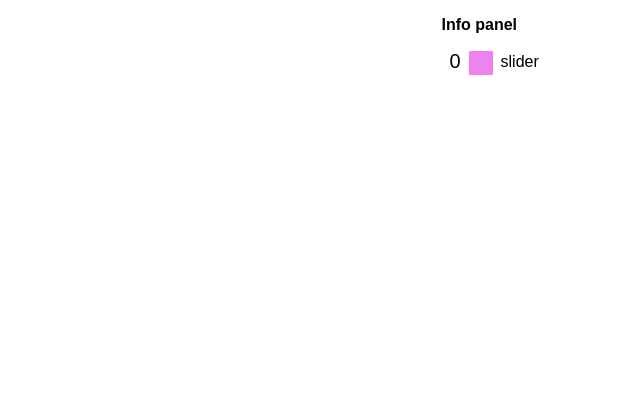
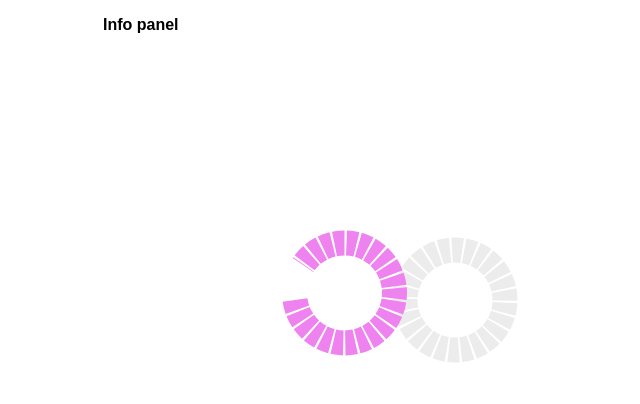
Before and after one commit to filippotocnik/circular-slider, a plain HTML site: page index.html in a window 1280 px wide. Shown: the whole page, without its empty margins (137-777 px from the left). Drawn offline with Linux system fonts and the light colour scheme.

Commit message:
Draw first slider bg and slider on top

```diff
--- a/index.css
+++ b/index.css
@@ -14,6 +14,8 @@ body {
 
 #app {
   display: flex;
+  width: 800px;
+  height: 800px;
 }
 
 .info-panel {
--- a/index.js
+++ b/index.js
@@ -9,27 +9,74 @@ class Slider {
       step,
       radius,
     };
+    this.sliderHeight = 400;
+    this.sliderWidth = 400;
+    this.cx = this.sliderWidth / 2;
+    this.cy = this.sliderHeight / 2;
 
-    this.init()
+    this.init();
   }
 
   init() {
-    this.initPanel();
+    // this.initPanel();
+
+    this.drawSlider();
+  }
+
+  drawSlider() {
+    const svgWrapper = document.createElement("div");
+    const svg = document.createElementNS('http://www.w3.org/2000/svg', 'svg');
+    svg.setAttribute('height', this.sliderHeight);
+    svg.setAttribute('width', this.sliderWidth);
+    svgWrapper.appendChild(svg);
+    this.element.appendChild(svgWrapper);
+
+    const sliderGroup = document.createElementNS('http://www.w3.org/2000/svg', 'g');
+    sliderGroup.setAttribute(
+      "transform",
+      "rotate(-90," + this.cx + "," + this.cy + ")"
+    );
+    sliderGroup.setAttribute("rad", this.slider.radius);
+    svg.appendChild(sliderGroup);
+
+    // bg
+    const path1 = document.createElementNS('http://www.w3.org/2000/svg', 'path');
+    path1.setAttribute(
+      "d",
+      "M 100 210 a 50 50 0 1 0 0.0001 0"
+    );
+    path1.style.stroke = '#ececec';
+    path1.style.strokeWidth = 25;
+    path1.style.fill = "none";
+    path1.setAttribute("stroke-dasharray", "10 2");
+    sliderGroup.appendChild(path1);
+
+    // slider
+    const path = document.createElementNS('http://www.w3.org/2000/svg', 'path');
+    path.setAttribute(
+      "d",
+      "M 100 100 a 50 50 0 1 0 35 8"
+    );
+    path.style.stroke =  this.slider.color;
+    path.style.strokeWidth = 25;
+    path.style.fill = 'none';
+    path.setAttribute('stroke-dasharray', '10 2');
+    sliderGroup.appendChild(path);
   }
 
   initPanel() {
-    const infoPanel = document.querySelector('.info-panel')
+    const infoPanel = document.querySelector(".info-panel");
     const slidersList = document.createElement("ul");
     slidersList.classList.add("sliders-list");
     infoPanel.appendChild(slidersList);
 
-    const li = document.createElement('li');
-    const sliderValue = document.createElement('span');
+    const li = document.createElement("li");
+    const sliderValue = document.createElement("span");
     sliderValue.innerText = this.slider.min;
-    const colorSquare = document.createElement('span');
+    const colorSquare = document.createElement("span");
     colorSquare.style.backgroundColor = this.slider.color;
-    const sliderName = document.createElement('span');
-    sliderName.innerText = 'slider';
+    const sliderName = document.createElement("span");
+    sliderName.innerText = "slider";
     li.appendChild(sliderValue);
     li.appendChild(colorSquare);
     li.appendChild(sliderName);
@@ -37,12 +84,11 @@ class Slider {
   }
 }
 
-
 const slider = new Slider({
-  container: '#slider1',
-  color: '#EE82EE',
+  container: "#app",
+  color: "#EE82EE",
   min: 0,
   max: 100,
   step: 1,
-  radius: 100
-})
+  radius: 100,
+});
```
